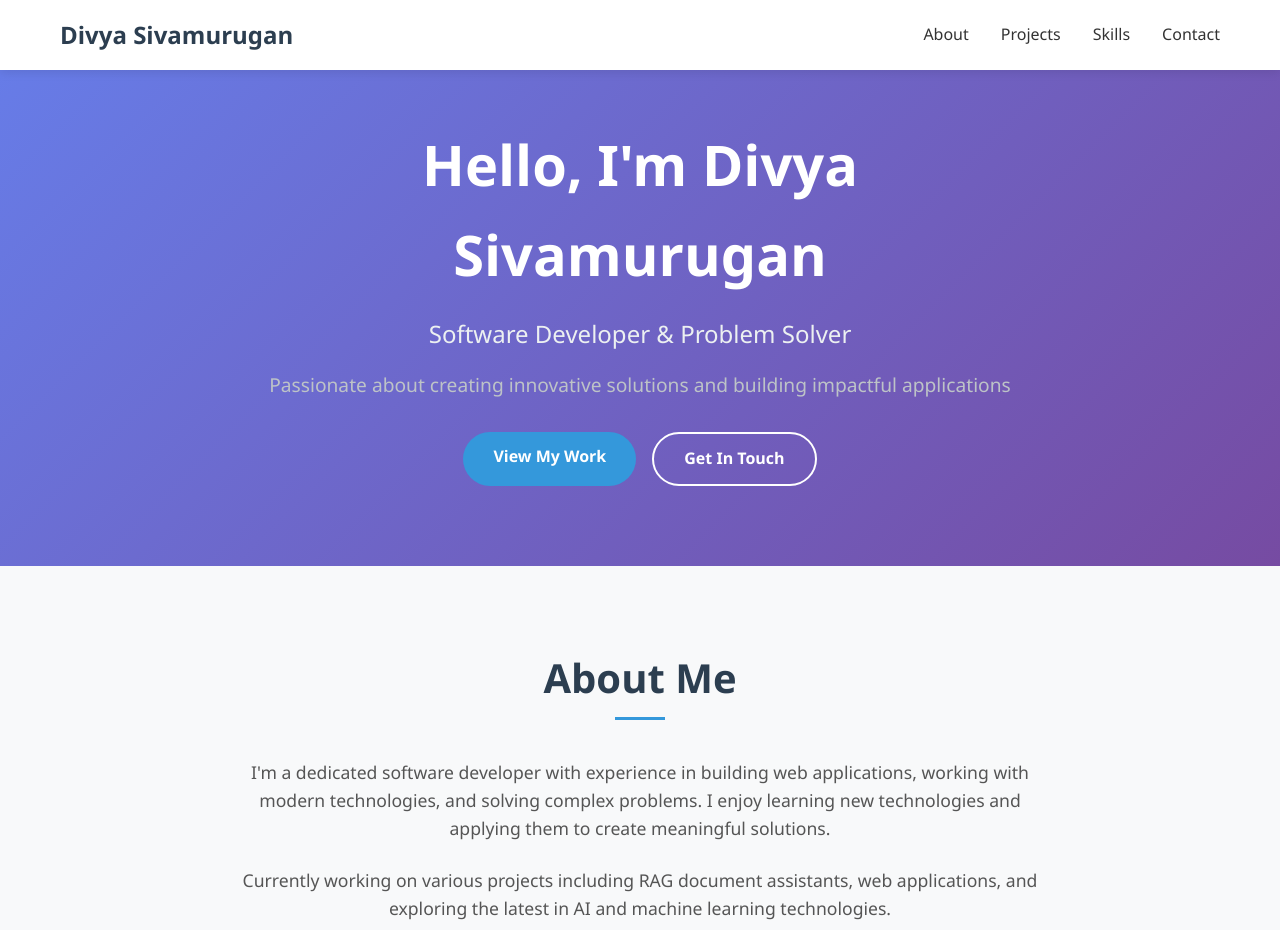
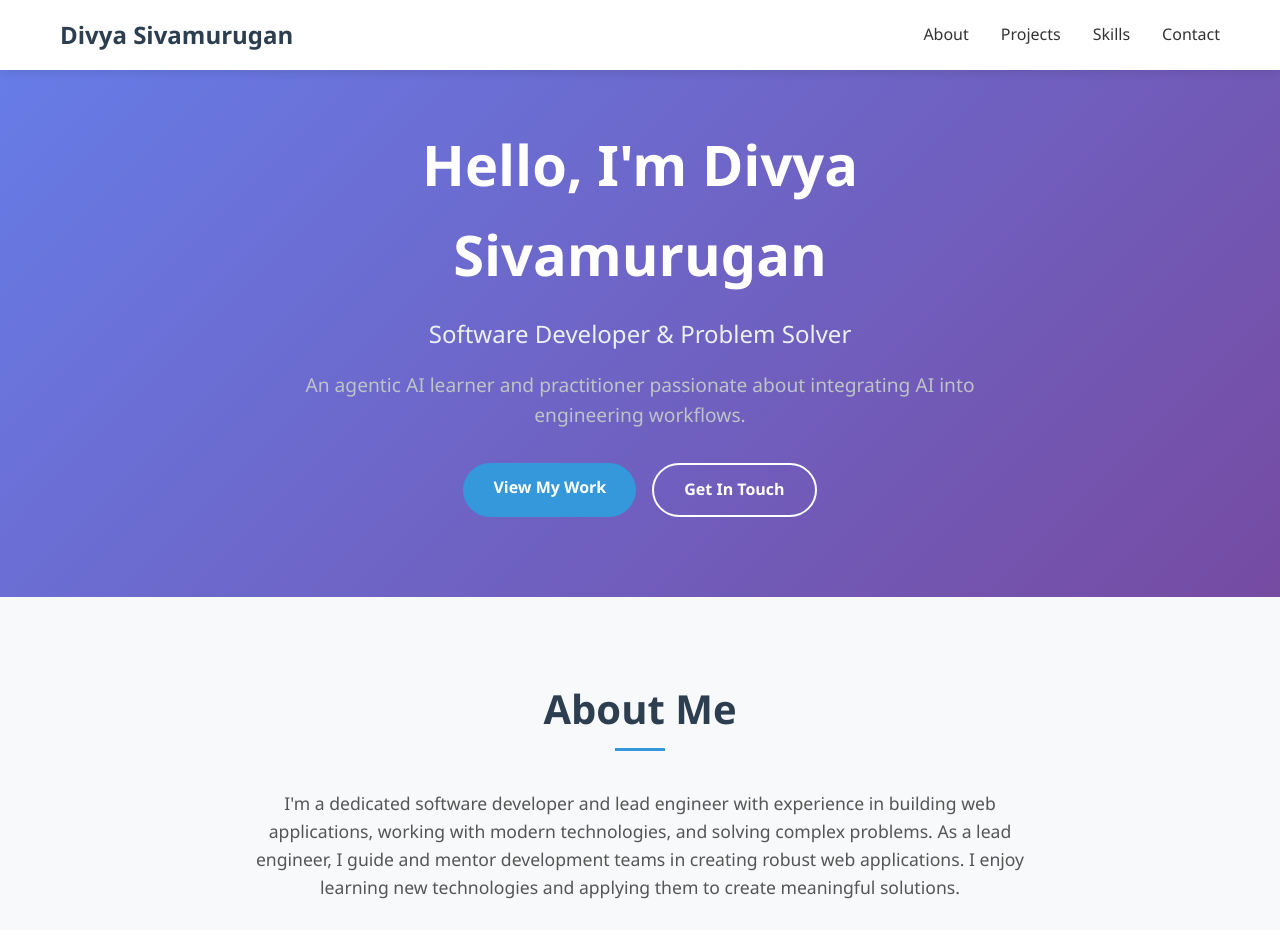
Before and after one commit to divyasivamurugan/divyasivamurugan.github.io, a React (Create React App) app: page / in a window 1280 px wide. Shown: the top 930 px of the page. Built offline with nearby package versions, Linux system fonts and the light colour scheme.

Commit message:
Home page using react-corrections

```diff
--- a/src/App.js
+++ b/src/App.js
@@ -22,7 +22,7 @@ function App() {
           <h1 className="hero-title">Hello, I'm Divya Sivamurugan</h1>
           <p className="hero-subtitle">Software Developer & Problem Solver</p>
           <p className="hero-description">
-            Passionate about creating innovative solutions and building impactful applications
+            An agentic AI learner and practitioner passionate about integrating AI into engineering workflows.
           </p>
           <div className="hero-buttons">
             <a href="#projects" className="btn btn-primary">View My Work</a>
@@ -37,9 +37,10 @@ function App() {
           <h2 className="section-title">About Me</h2>
           <div className="about-content">
             <p>
-              I'm a dedicated software developer with experience in building web applications,
-              working with modern technologies, and solving complex problems. I enjoy learning
-              new technologies and applying them to create meaningful solutions.
+              I'm a dedicated software developer and lead engineer with experience in building web applications,
+              working with modern technologies, and solving complex problems. As a lead engineer, I guide and mentor
+              development teams in creating robust web applications. I enjoy learning new technologies and applying
+              them to create meaningful solutions.
             </p>
             <p>
               Currently working on various projects including RAG document assistants,
@@ -143,10 +144,10 @@ function App() {
               <a href="https://github.com/divyasivamurugan" target="_blank" rel="noopener noreferrer" className="contact-link">
                 GitHub
               </a>
-              <a href="https://linkedin.com/in/divyasivamurugan" target="_blank" rel="noopener noreferrer" className="contact-link">
+              <a href="https://www.linkedin.com/in/divya-sivamurugan-8333032b/" target="_blank" rel="noopener noreferrer" className="contact-link">
                 LinkedIn
               </a>
-              <a href="mailto:divya@example.com" className="contact-link">
+              <a href="mailto:divvy13@gmail.com" className="contact-link">
                 Email
               </a>
             </div>
```
